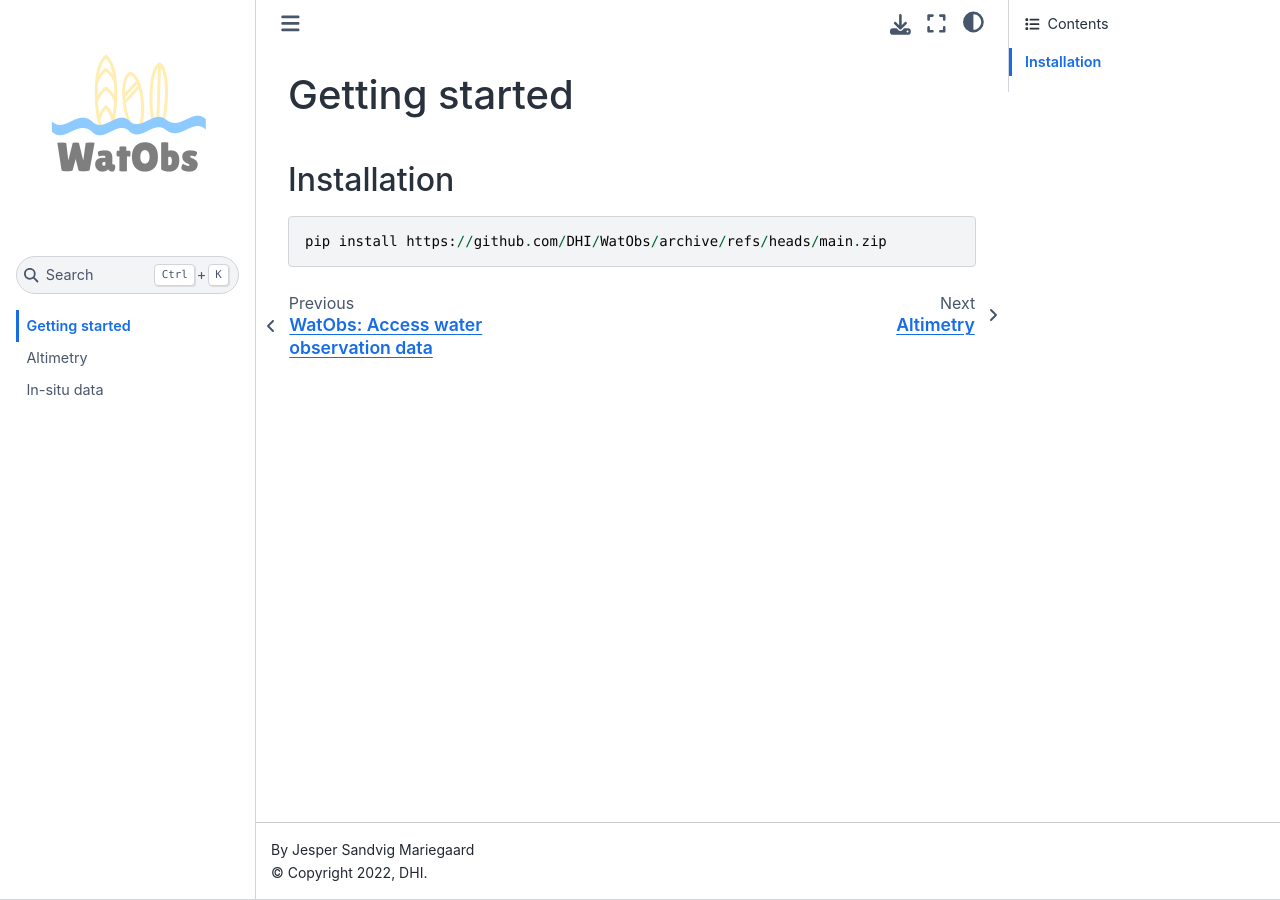
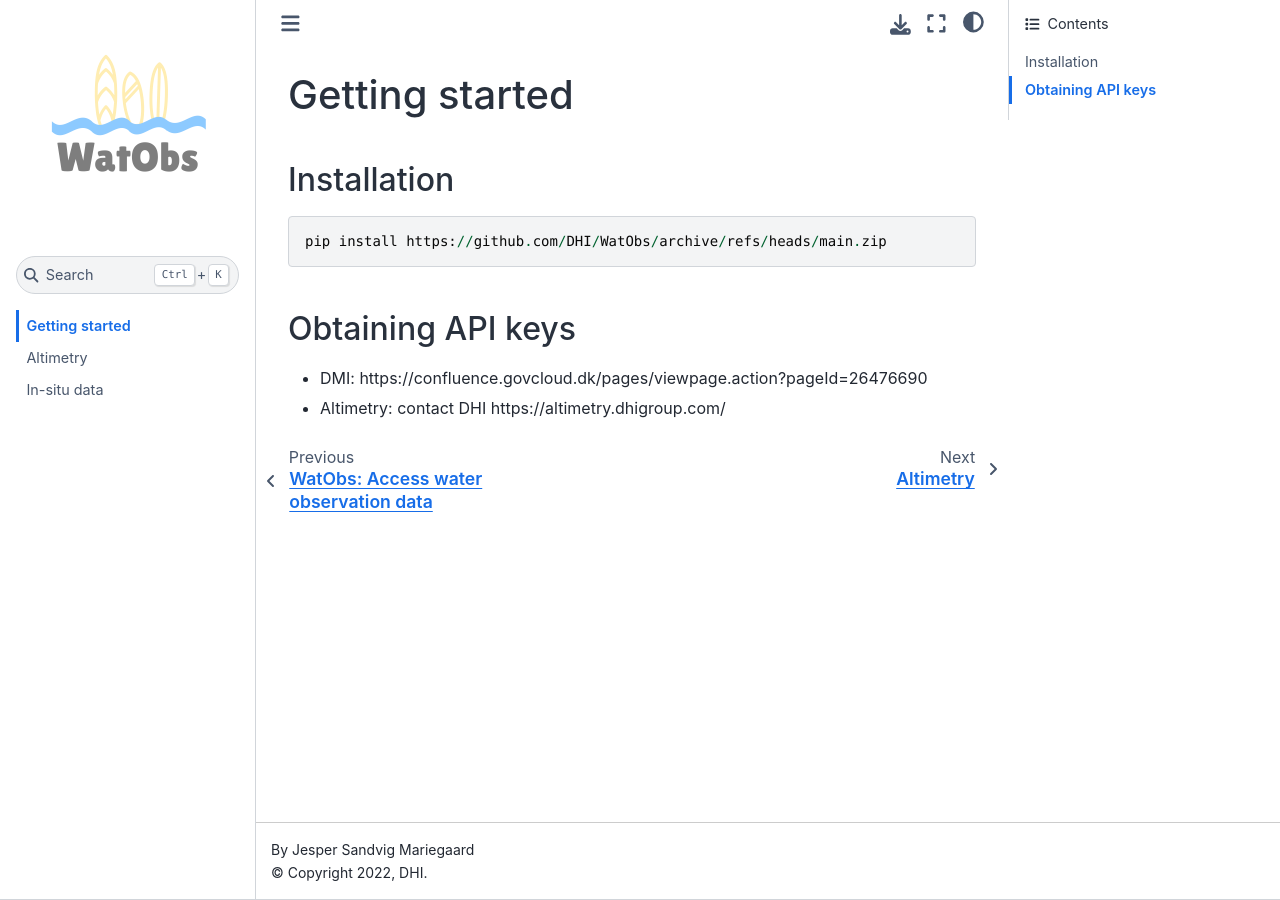
Before and after one commit to DHI/watobs, a Sphinx documentation site: the page built from docs/getting_started.md, in a window 1280 px wide. Built offline with Sphinx 7.4.7 and the Sphinx Book theme 1.1.4, drawn with Linux system fonts in a browser that asks for light colours.

Commit message:
obtaining api keys

````diff
--- a/docs/getting_started.md
+++ b/docs/getting_started.md
@@ -5,3 +5,8 @@
 ```
 pip install https://github.com/DHI/WatObs/archive/refs/heads/main.zip
 ```
+
+## Obtaining API keys
+
+* DMI: https://confluence.govcloud.dk/pages/viewpage.action?pageId=26476690
+* Altimetry: contact DHI https://altimetry.dhigroup.com/
````
